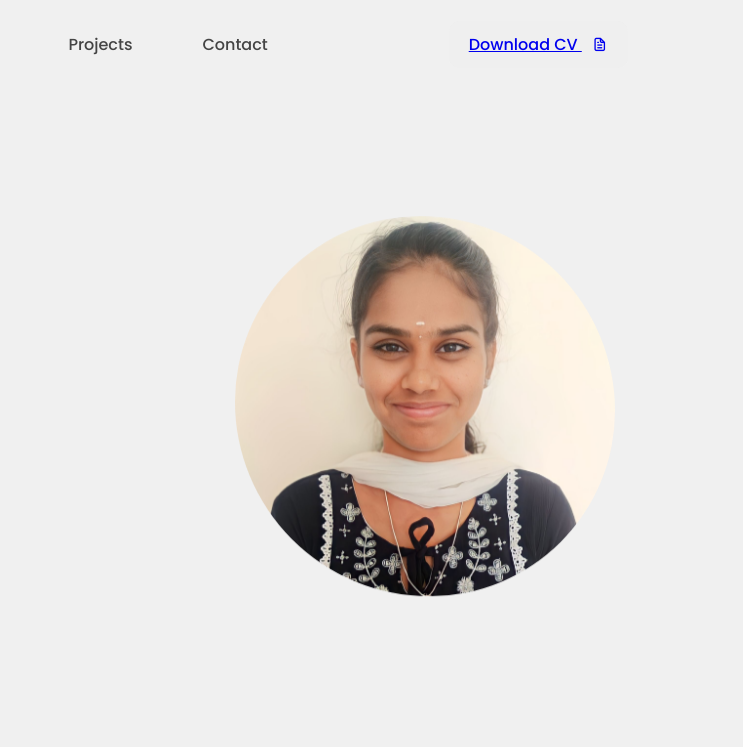
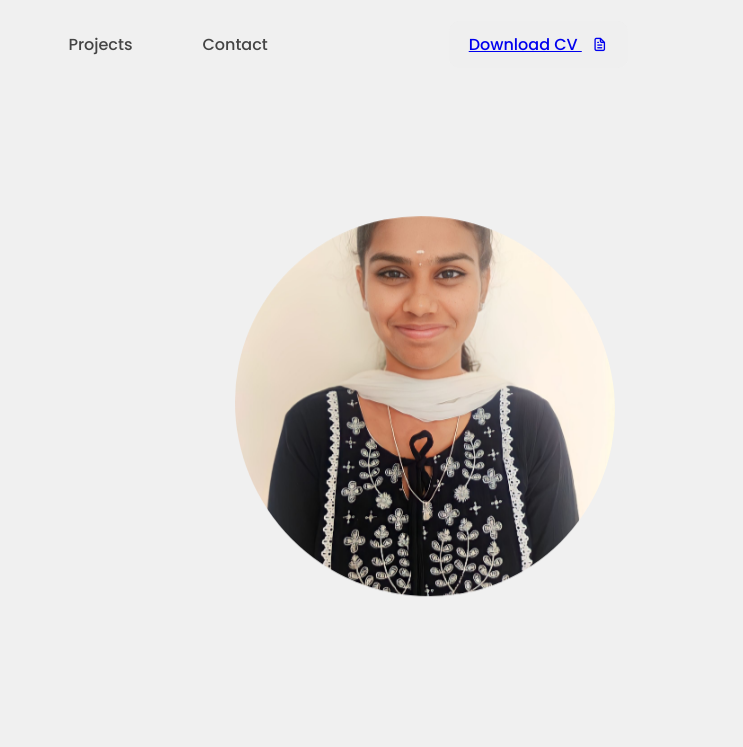
Before and after one commit to umasomu15/personal-website, a plain HTML site: page index.html in a window 1280 px wide. Shown: the top 747 px of the page, 537-1280 px from the left. Drawn offline with nearby package versions, Linux system fonts and the light colour scheme; a script that the page names is missing.

Commit message:
Update css.css

```diff
--- a/css.css
+++ b/css.css
@@ -244,7 +244,7 @@ nav{
 }
 .image img{
     width: 380px;
-    height: 550px;
+    height: 380px;
     object-fit: cover;
 }
 @keyframes imgFloat {
```
